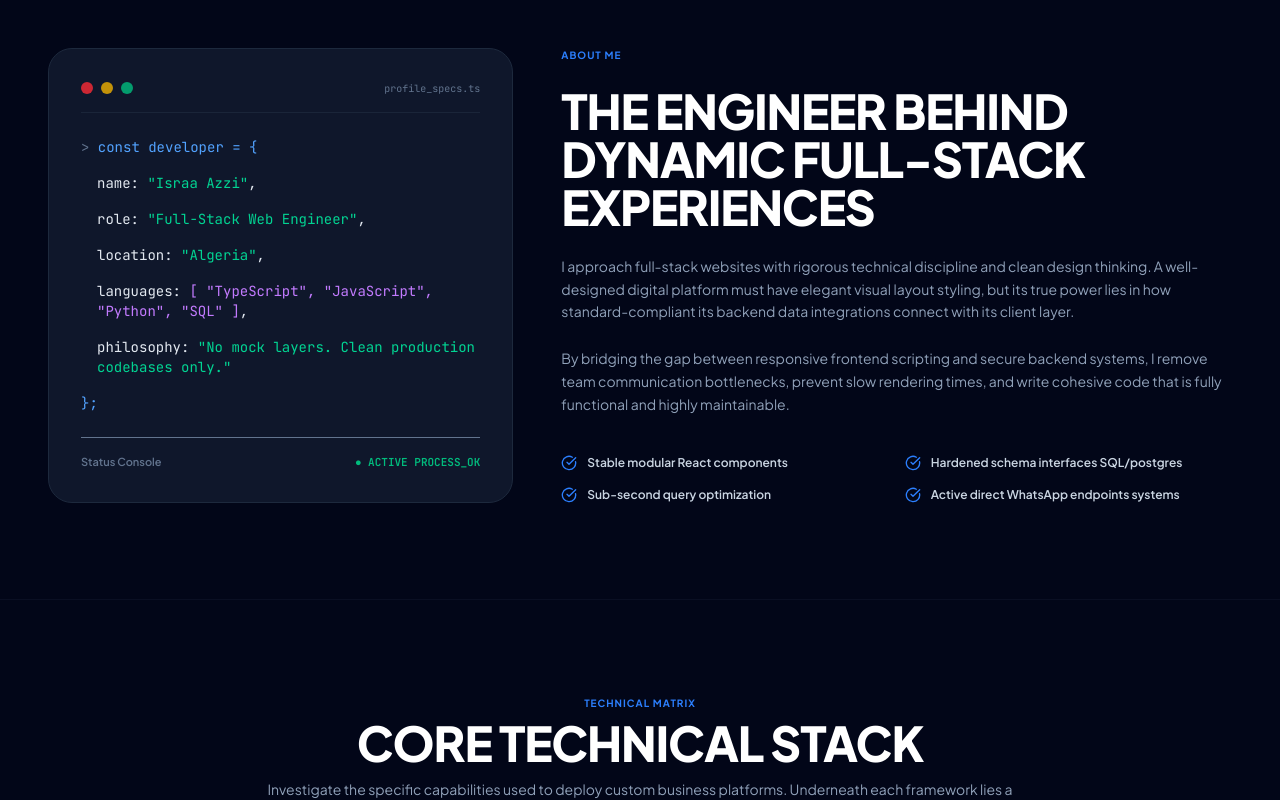
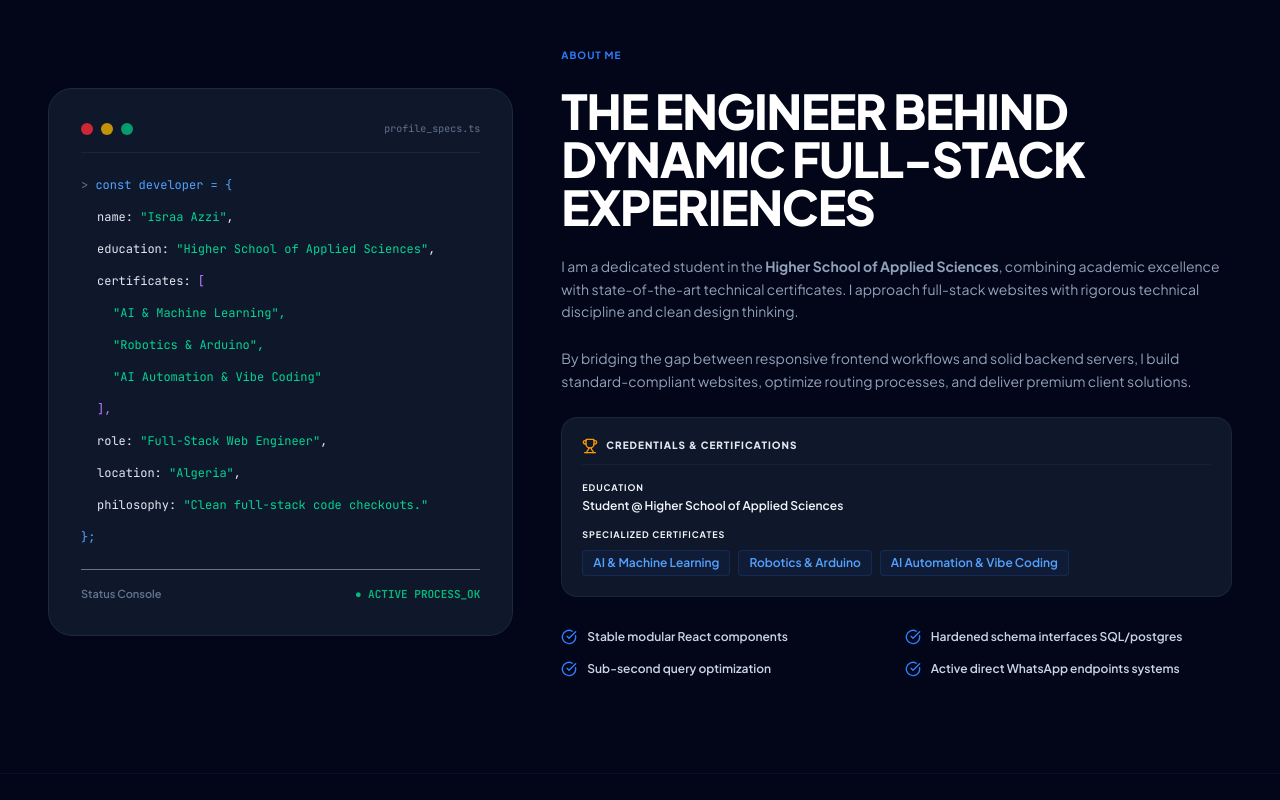
Before and after one commit to israaazzi2008-jpg/website-developer, a React (Vite) app: page / in a window 1280 px wide. Shown: the part 1100-1900 px from the top of the page. Built offline with nearby package versions, Linux system fonts and the light colour scheme.

Commit message:
Refactor developer profile information and layout
Updated developer details including education, certificates, and contact information. Improved text clarity and consistency throughout the profile section.

```diff
--- a/src/App.tsx
+++ b/src/App.tsx
@@ -644,12 +644,30 @@ export default function App() {
                   <span className="text-[10px] font-mono text-slate-500">profile_specs.ts</span>
                 </div>
 
-                <div className="space-y-4 font-mono text-xs md:text-sm">
+                <div className="space-y-4 font-mono text-[11px] md:text-xs">
                   <p className="text-blue-400">
                     <span className="text-slate-500">&gt;</span> const developer = &#123;
                   </p>
                   <p className="text-slate-200 pl-4">
                     name: <span className="text-emerald-400">"Israa Azzi"</span>,
+                  </p>
+                  <p className="text-slate-200 pl-4">
+                    education: <span className="text-emerald-400">"Higher School of Applied Sciences"</span>,
+                  </p>
+                  <p className="text-slate-200 pl-4">
+                    certificates: <span className="text-purple-400">[</span>
+                  </p>
+                  <p className="text-emerald-400 pl-8">
+                    "AI & Machine Learning",
+                  </p>
+                  <p className="text-emerald-400 pl-8">
+                    "Robotics & Arduino",
+                  </p>
+                  <p className="text-emerald-400 pl-8">
+                    "AI Automation & Vibe Coding"
+                  </p>
+                  <p className="text-purple-400 pl-4">
+                    ],
                   </p>
                   <p className="text-slate-200 pl-4">
                     role: <span className="text-emerald-400">"Full-Stack Web Engineer"</span>,
@@ -658,10 +676,7 @@ export default function App() {
                     location: <span className="text-emerald-400">"Algeria"</span>,
                   </p>
                   <p className="text-slate-200 pl-4">
-                    languages: <span className="text-purple-400">[ "TypeScript", "JavaScript", "Python", "SQL" ]</span>,
-                  </p>
-                  <p className="text-slate-200 pl-4">
-                    philosophy: <span className="text-emerald-400">"No mock layers. Clean production codebases only."</span>
+                    philosophy: <span className="text-emerald-400">"Clean full-stack code checkouts."</span>
                   </p>
                   <p className="text-blue-400">
                     &#125;;
@@ -685,13 +700,50 @@ export default function App() {
                 The engineer behind dynamic full-stack experiences
               </h2>
               <p className="text-slate-400 text-sm leading-relaxed">
-                I approach full-stack websites with rigorous technical discipline and clean design thinking. A well-designed digital platform must have elegant visual layout styling, but its true power lies in how standard-compliant its backend data integrations connect with its client layer.
+                I am a dedicated student in the <strong>Higher School of Applied Sciences</strong>, combining academic excellence with state-of-the-art technical certificates. I approach full-stack websites with rigorous technical discipline and clean design thinking.
               </p>
               <p className="text-slate-400 text-sm leading-relaxed">
-                By bridging the gap between responsive frontend scripting and secure backend systems, I remove team communication bottlenecks, prevent slow rendering times, and write cohesive code that is fully functional and highly maintainable.
+                By bridging the gap between responsive frontend workflows and solid backend servers, I build standard-compliant websites, optimize routing processes, and deliver premium client solutions.
               </p>
 
-              <div className="grid grid-cols-1 sm:grid-cols-2 gap-4 pt-4" id="about_deliver_points">
+              {/* Credentials Highlight Box */}
+              <div className="p-5 bg-slate-900 border border-slate-800/80 rounded-2xl space-y-4" id="education_credentials_highlights">
+                <div className="flex items-center gap-2 pb-2.5 border-b border-slate-800/60">
+                  <Trophy className="w-4 h-4 text-amber-500" />
+                  <span className="text-[10px] font-extrabold uppercase tracking-widest text-slate-200">
+                    Credentials & Certifications
+                  </span>
+                </div>
+
+                <div className="space-y-3.5">
+                  <div>
+                    <span className="text-[9px] font-bold text-blue-450 uppercase tracking-widest block">Education</span>
+                    <span className="text-xs font-semibold text-slate-350 block mt-1">
+                      Student @ Higher School of Applied Sciences
+                    </span>
+                  </div>
+
+                  <div>
+                    <span className="text-[9px] font-bold text-blue-450 uppercase tracking-widest block">Specialized Certificates</span>
+                    <div className="flex flex-wrap gap-2 mt-2">
+                      {[
+                        'AI & Machine Learning',
+                        'Robotics & Arduino',
+                        'AI Automation & Vibe Coding'
+                      ].map((cert, idx) => (
+                        <span
+                          key={idx}
+                          className="px-2.5 py-1 rounded bg-blue-500/5 border border-blue-500/15 text-xs font-semibold text-blue-400"
+                        >
+                          {cert}
+                        </span>
+                      ))}
+                    </div>
+                  </div>
+                </div>
+              </div>
+
+              <div className="grid grid-cols-1 sm:grid-cols-2 gap-4 pt-2" id="about_deliver_points">
                 {[
                   'Stable modular React components',
                   'Hardened schema interfaces SQL/postgres',
@@ -1373,7 +1425,7 @@ export default function App() {
                   </a>
 
                   <a
-                    href="mailto:isra.azzi.developer@gmail.com"
+                    href="mailto:isra&.azzi2008@gmail.com"
                     className="p-4 bg-slate-900/60 hover:bg-slate-900 border border-slate-800 rounded-xl flex items-center gap-4 transition-colors group focus:outline-none"
                     id="contact_channel_email"
                   >
@@ -1382,7 +1434,7 @@ export default function App() {
                     </div>
                     <div>
                       <span className="text-[9px] font-bold text-slate-500 uppercase tracking-widest block font-sans">📧 Enterprise Mailbox</span>
-                      <span className="text-xs font-bold text-slate-200 block mt-0.5">isra.azzi2008@gmail.com</span>
+                      <span className="text-xs font-bold text-slate-200 block mt-0.5">israa.azzi2008@gmail.com</span>
                     </div>
                   </a>
 
@@ -1395,7 +1447,7 @@ export default function App() {
                     </div>
                     <div>
                       <span className="text-[9px] font-bold text-slate-500 uppercase tracking-widest block font-sans">📍 Workspace Coordinates</span>
-                      <span className="text-xs font-bold text-slate-200 block mt-0.5">Algeria (ain temouchent)</span>
+                      <span className="text-xs font-bold text-slate-200 block mt-0.5">Algeria  ain temouchent (Remote-Only Global Services)</span>
                     </div>
                   </div>
                 </div>
@@ -1441,7 +1493,7 @@ export default function App() {
                       required
                       value={contactEmail}
                       onChange={(e) => setContactEmail(e.target.value)}
-                      placeholder="your@email.com"
+                      placeholder="israa.azzi@gmail.com"
                       className="w-full p-3 text-xs text-slate-300 bg-slate-950 border border-slate-850 rounded-xl focus:outline-none focus:border-blue-500 transition-colors"
                     />
                   </div>
@@ -1507,12 +1559,12 @@ export default function App() {
       <footer className="bg-slate-950 border-t border-slate-900 py-12 px-6 text-center text-xs text-slate-500 font-sans" id="footer_section">
         <div className="max-w-7xl mx-auto flex flex-col md:flex-row items-center justify-between gap-6">
           <p className="font-semibold tracking-wide">
-            © 2026 Israa | Full-Stack Web Developer. Algeria (Accepting Global Work contracts)
+            © 2026 Israa | Full-Stack Web Developer. Algeria  ain temouchent (Accepting Global Work contracts)
           </p>
           <div className="flex gap-4">
             <a href="https://wa.me/213697926715" target="_blank" className="hover:text-white transition-colors">WhatsApp Direct</a>
             <span className="text-slate-800">|</span>
-            <a href="mailto:isra.azzi2008@gmail.com" className="hover:text-white transition-colors">Email</a>
+            <a href="mailto:isra.azzi.developer@gmail.com" className="hover:text-white transition-colors">Email</a>
           </div>
         </div>
       </footer>
```
